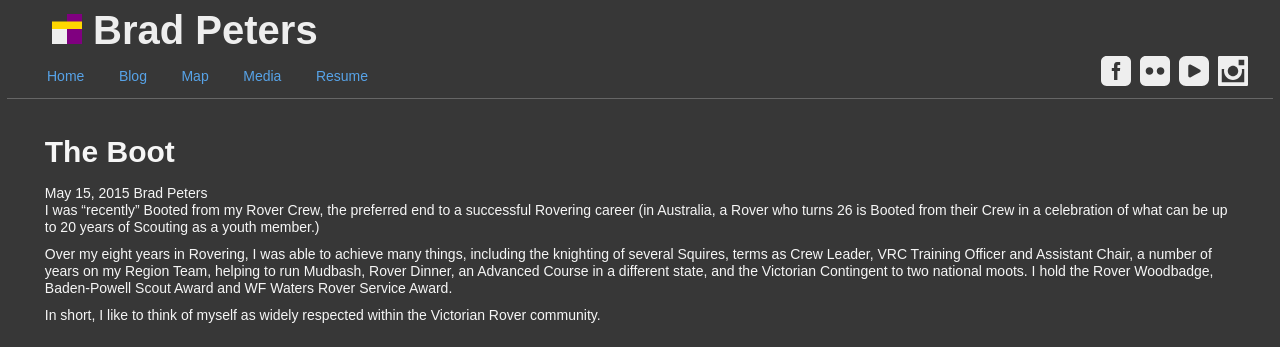
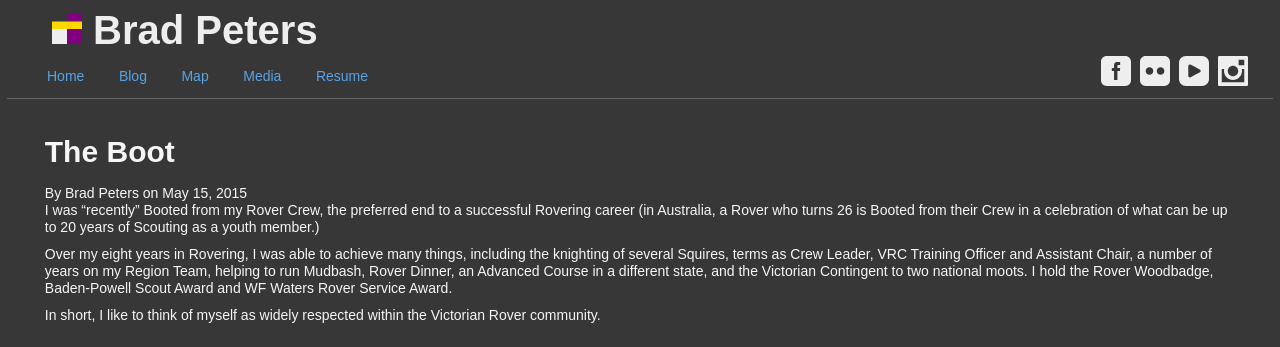
Before and after one commit to ubersejanus/ubersejanus.github.io, a Jekyll site: the page built from blog/_posts/2015-05-15-The-Boot.md, in a window 1280 px wide. Shown: the top 347 px of the page. Built offline with Jekyll 4.4.1, drawn with Linux system fonts in a browser that asks for light colours; Markdown is read by kramdown in place of the engine named in the settings; comment, search, counter and statistics services are not loaded.

Commit message:
Update post.html

```diff
--- a/_layouts/post.html
+++ b/_layouts/post.html
@@ -5,8 +5,7 @@
 
 <article class="page-content">
   <h2>{{ page.title }}</h2>
-  <span class="blog-date">{{ page.date | date: "%b %-d, %Y" }}</span>
-  <span class="blog-author">{{page.author}}</span>
+  <span class="blog-meta">By {{page.author}} on {{ page.date | date: "%b %-d, %Y" }}</span>
   <div class="entry">
     {{ content }}
   </div>
```
